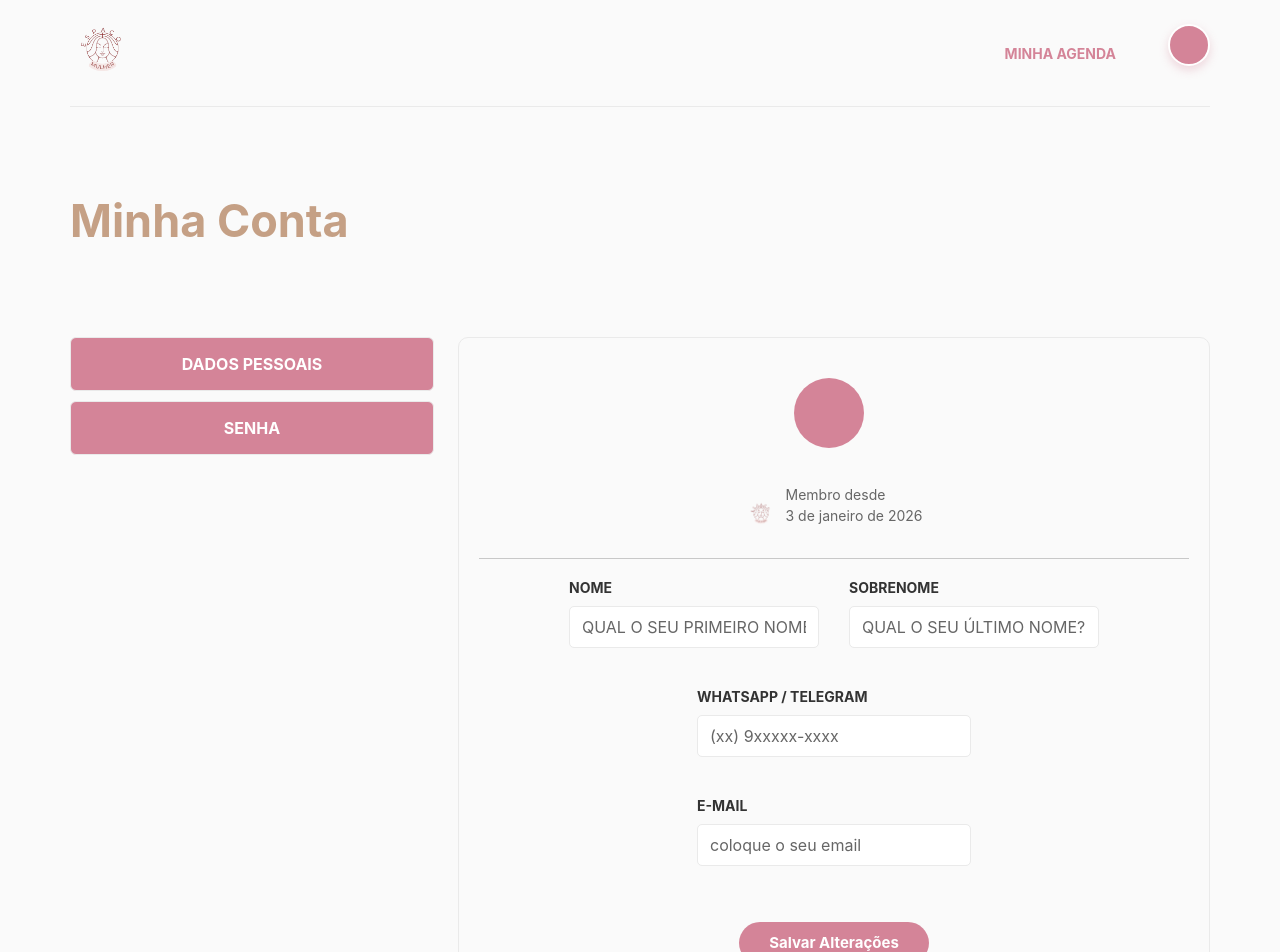
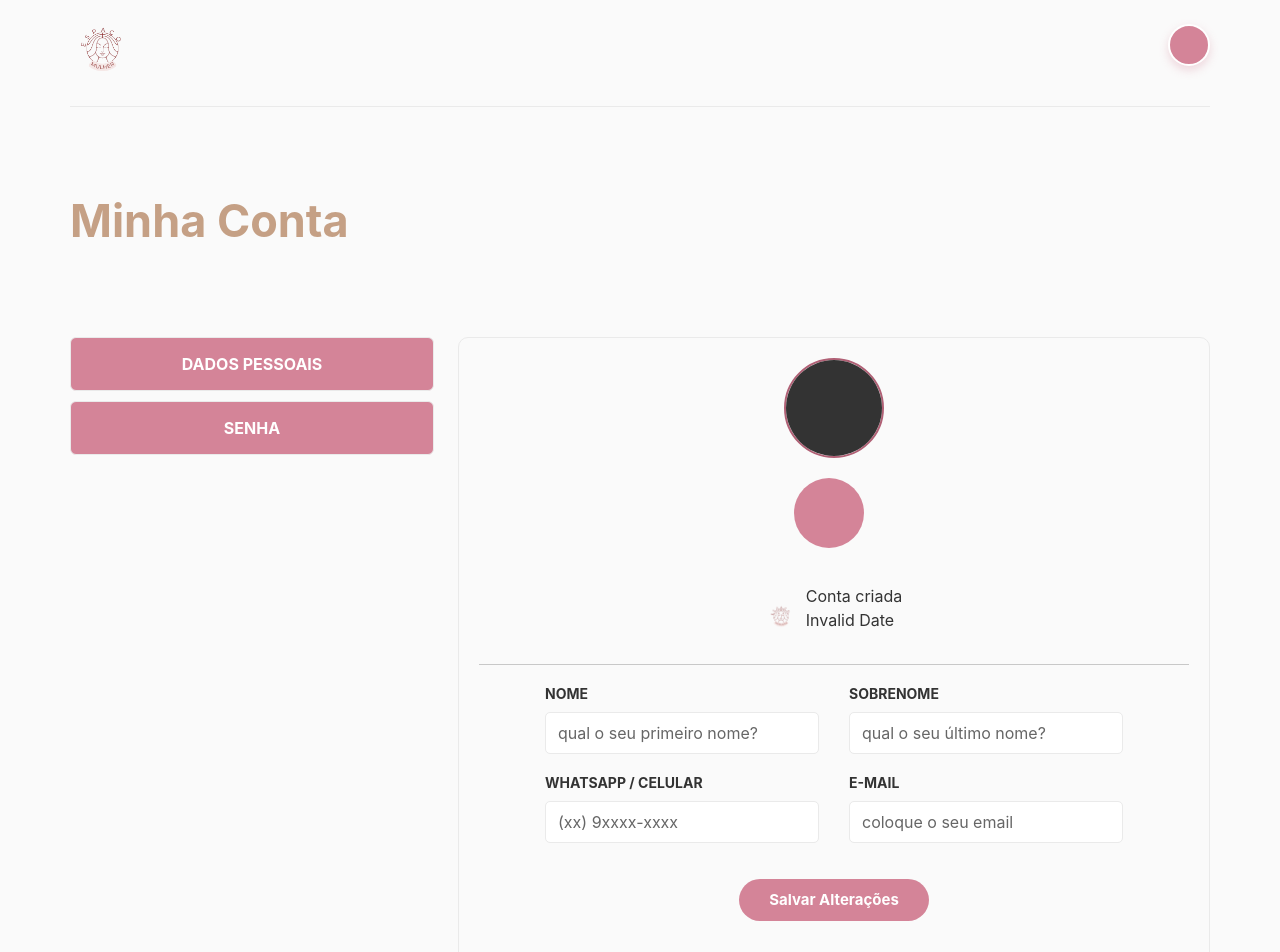
Before and after one commit to magal07/sistema-agendamentos-frontend, a Next.js app: page /profile in a window 1280 px wide. Shown: the top 952 px of the page. Built offline with nearby package versions, Linux system fonts and the light colour scheme; no server answers; sample sign-in values are in the browser's storage.

Commit message:
adjust profile

```diff
--- a/pages/home.tsx
+++ b/pages/home.tsx
@@ -159,6 +159,7 @@ export default function HomeAuth() {
     <>
       <Head>
         <title>Minha Agenda - Espaço Virtuosa</title>
+        <link rel="shortcut icon" href="/favicon.png" type="image/x-icon" />
       </Head>
       <main className={styles.main}>
         <HeaderAuth />
--- a/src/components/common/headerAuth/index.tsx
+++ b/src/components/common/headerAuth/index.tsx
@@ -16,6 +16,9 @@ const HeaderAuth = function () {
   const [searchName, setSearchName] = useState("");
   const [userRole, setUserRole] = useState("");
 
+  // 1. NOVO ESTADO PARA A FOTO
+  const [avatarUrl, setAvatarUrl] = useState("");
+
   const handleSearch = async (event: FormEvent<HTMLFormElement>) => {
     event.preventDefault();
     router.push(`search?name=${searchName}`);
@@ -29,12 +32,16 @@ const HeaderAuth = function () {
 
   useEffect(() => {
     profileService.fetchCurrent().then((user) => {
-      // 1. TRATAMENTO DE SEGURANÇA
       const role = user.role ? user.role.toLowerCase() : "";
       const firstNameInitial = user.firstName.slice(0, 1);
       const lastNameInitial = user.lastName.slice(0, 1);
       setInitials(firstNameInitial + lastNameInitial);
       setUserRole(role);
+
+      // 2. PEGAR A FOTO DO BACKEND (SE EXISTIR)
+      if (user.avatarUrl) {
+        setAvatarUrl(`${process.env.NEXT_PUBLIC_BASE_URL}/${user.avatarUrl}`);
+      }
     });
   }, []);
 
@@ -59,7 +66,7 @@ const HeaderAuth = function () {
           {/* LINK MINHA AGENDA */}
           {(userRole === "professional" ||
             userRole === "admin" ||
-            "client") && (
+            userRole === "client") && ( // Obs: Corrigi a lógica aqui que tinha uma string "client" solta
             <Link href="/agenda" style={{ textDecoration: "none" }}>
               <div className={styles.agendaLink}>
                 <span>MINHA AGENDA</span>
@@ -67,30 +74,23 @@ const HeaderAuth = function () {
             </Link>
           )}
 
-          {/* <Form onSubmit={handleSearch}>
-            <Input
-              name="search"
-              type="search"
-              placeholder="Pesquisar"
-              className={styles.input}
-              value={searchName}
-              onChange={(event) => {
-                setSearchName(event.currentTarget.value.toLowerCase());
-              }}
-            />
-          </Form> */}
-          {/* <img
-            src="/homeAuth/iconSearch.svg"
-            alt="lupaHeader"
-            className={styles.searchImg}
-            onClick={handleSearchClick}
-          /> */}
-
           <InstallButton />
 
-          <p className={styles.userProfile} onClick={handleOpenModal}>
-            {initials}
-          </p>
+          {/* 3. LÓGICA VISUAL: FOTO OU INICIAIS */}
+          {avatarUrl ? (
+            <img
+              src={avatarUrl}
+              alt="profile"
+              className={styles.userProfile}
+              onClick={handleOpenModal}
+              // Importante: object-fit cover para a foto não ficar achatada
+              style={{ objectFit: "cover" }}
+            />
+          ) : (
+            <p className={styles.userProfile} onClick={handleOpenModal}>
+              {initials}
+            </p>
+          )}
         </div>
         <Modal
           isOpen={modalOpen}
--- a/src/components/profile/user/index.tsx
+++ b/src/components/profile/user/index.tsx
@@ -1,22 +1,37 @@
+import { FormEvent, useEffect, useState, useRef } from "react";
+import {
+  Button,
+  Form,
+  FormGroup,
+  Input,
+  Label,
+  Spinner,
+  Toast,
+  ToastBody,
+} from "reactstrap"; // <--- Importe Toast/ToastBody
+import profileService from "../../../services/profileService";
 import { useRouter } from "next/router";
-import { FormEvent, useEffect, useState } from "react";
-import { Button, Form, FormGroup, Input, Label } from "reactstrap";
 import styles from "../../../../styles/profile.module.scss";
-import profileService from "../../../services/profileService";
-import ToastComponent from "../../common/toast";
 
 const UserForm = function () {
   const router = useRouter();
-  const [toastType, setToastType] = useState<"success" | "error">("success");
-  const [toastIsOpen, setToastIsOpen] = useState(false);
-  const [errorMessage, setErrorMessage] = useState("");
 
+  // Estados dos Campos
   const [firstName, setFirstName] = useState("");
   const [lastName, setLastName] = useState("");
   const [phone, setPhone] = useState("");
   const [email, setEmail] = useState("");
   const [initialEmail, setInitialEmail] = useState("");
+  const [avatarUrl, setAvatarUrl] = useState("");
   const [createdAt, setCreatedAt] = useState("");
+
+  // Estados de UI
+  const [isUpdating, setIsUpdating] = useState(false);
+  const [toastColor, setToastColor] = useState("");
+  const [toastIsOpen, setToastIsOpen] = useState(false);
+  const [toastMessage, setToastMessage] = useState("");
+
+  const fileInputRef = useRef<HTMLInputElement>(null);
 
   useEffect(() => {
     profileService.fetchCurrent().then((user) => {
@@ -26,71 +41,131 @@ const UserForm = function () {
       setEmail(user.email);
       setInitialEmail(user.email);
       setCreatedAt(user.createdAt);
+
+      if (user.avatarUrl) {
+        setAvatarUrl(`${process.env.NEXT_PUBLIC_BASE_URL}/${user.avatarUrl}`);
+      }
     });
   }, []);
 
-  const handleUserUpdate = async function (event: FormEvent<HTMLFormElement>) {
-    event.preventDefault();
+  const handleAvatarChange = async (
+    event: React.ChangeEvent<HTMLInputElement>
+  ) => {
+    if (!event.target.files || event.target.files.length === 0) return;
+    const file = event.target.files[0];
 
     try {
-      // O profileService.userUpdate agora espera apenas os dados atualizáveis (sem created_at)
-      const res = await profileService.userUpdate({
+      const updatedUser = await profileService.uploadAvatar(file);
+      setAvatarUrl(
+        `${process.env.NEXT_PUBLIC_BASE_URL}/${updatedUser.avatarUrl}`
+      );
+
+      setToastColor("bg-success");
+      setToastMessage("Foto atualizada com sucesso!");
+      setToastIsOpen(true);
+      setTimeout(() => setToastIsOpen(false), 3000);
+    } catch (error) {
+      setToastColor("bg-danger");
+      setToastMessage("Erro ao enviar imagem.");
+      setToastIsOpen(true);
+      setTimeout(() => setToastIsOpen(false), 3000);
+    }
+  };
+
+  const handleUpdate = async (event: FormEvent<HTMLFormElement>) => {
+    event.preventDefault();
+    setIsUpdating(true);
+
+    try {
+      await profileService.userUpdate({
         firstName,
         lastName,
         phone,
         email,
       });
 
-      if (res === 200) {
-        setToastIsOpen(true);
-        setErrorMessage("Informações alteradas com sucesso!");
-        setToastType("success");
-        setTimeout(() => setToastIsOpen(false), 1000 * 3);
+      setToastColor("bg-success");
+      setToastMessage("Dados atualizados com sucesso! Redirecionando...");
+      setToastIsOpen(true);
 
-        // Se mudou o e-mail, faz logout para forçar novo login
+      // --- REDIRECIONAMENTO ---
+      setTimeout(() => {
+        setToastIsOpen(false);
+        // Se mudou o email, faz logout. Se não, vai para Home.
         if (email !== initialEmail) {
-          localStorage.clear(); // Limpa dados locais
           sessionStorage.clear();
-          router.push("/");
+          router.push("/"); // Login/Landing
+        } else {
+          router.push("/home"); // <--- Ajuste aqui se sua rota principal for '/dashboard' ou outra
         }
-      }
-    } catch (error: any) {
+      }, 2000); // Espera 2 segundos para o usuário ler a mensagem
+    } catch (err) {
+      setToastColor("bg-danger");
+      setToastMessage("Erro ao atualizar dados.");
       setToastIsOpen(true);
-      // Pega a mensagem de erro do backend ou define uma padrão
-      setErrorMessage(
-        error.response?.data?.message || "Erro ao atualizar dados."
-      );
-      setToastType("error");
-      setTimeout(() => setToastIsOpen(false), 1000 * 3);
+      setTimeout(() => setToastIsOpen(false), 3000);
+    } finally {
+      setIsUpdating(false);
     }
   };
 
-  // Tratamento seguro para a data (evita erro "Invalid Date" antes de carregar)
-  const date = createdAt ? new Date(createdAt) : new Date();
-  const month = date.toLocaleDateString("pt-BR", { month: "long" });
+  const renderAvatar = () => {
+    if (avatarUrl) {
+      return (
+        <img src={avatarUrl} alt="Avatar" className={styles.avatarImage} />
+      );
+    }
+    return (
+      <div className={styles.avatarPlaceholder}>
+        {firstName.slice(0, 1)}
+        {lastName.slice(0, 1)}
+      </div>
+    );
+  };
 
   return (
     <>
-      <Form onSubmit={handleUserUpdate} className={styles.form}>
+      <Form onSubmit={handleUpdate} className={styles.form}>
+        <div className={styles.avatarContainer}>
+          <div
+            className={styles.avatarWrapper}
+            onClick={() => fileInputRef.current?.click()}
+          >
+            {renderAvatar()}
+            <div className={styles.avatarOverlay}>
+              <span>Alterar</span>
+            </div>
+          </div>
+          <input
+            type="file"
+            ref={fileInputRef}
+            onChange={handleAvatarChange}
+            accept="image/*"
+            style={{ display: "none" }}
+          />
+        </div>
+
         <div className={styles.formName}>
           <p className={styles.nameAbbreviation}>
-            {firstName?.slice(0, 1)}
-            {lastName?.slice(0, 1)}
+            {firstName.slice(0, 1)}
+            {lastName.slice(0, 1)}
           </p>
           <p className={styles.userName}>{`${firstName} ${lastName}`}</p>
         </div>
+
         <div className={styles.memberTime}>
           <img
-            src="/profile/logoCta.png" // Certifique-se que essa imagem existe ou remova
-            alt="iconProfile"
+            src="/profile/iconUserAccount.png"
+            alt="iconLocal"
             className={styles.memberTimeImg}
           />
-          <p className={styles.memberText}>
-            Membro desde <br />
-            {`${date.getDate()} de ${month} de ${date.getFullYear()}`}
+          <p className={styles.memberTimeText}>
+            Conta criada <br />
+            {new Date(createdAt).toLocaleDateString("pt-BR")}
           </p>
         </div>
-        <hr />
+        <hr className={styles.hr} />
+
         <div className={styles.inputFlexDiv}>
           <FormGroup>
             <Label className={styles.label} for="firstName">
@@ -103,11 +178,9 @@ const UserForm = function () {
               placeholder="Qual o seu primeiro nome?"
               required
               maxLength={20}
-              className={styles.inputFlex}
+              className={styles.input}
               value={firstName}
-              onChange={(event) => {
-                setFirstName(event.target.value);
-              }}
+              onChange={(event) => setFirstName(event.target.value)}
             />
           </FormGroup>
           <FormGroup>
@@ -121,30 +194,27 @@ const UserForm = function () {
               placeholder="Qual o seu último nome?"
               required
               maxLength={20}
-              className={styles.inputFlex}
+              className={styles.input}
               value={lastName}
-              onChange={(event) => {
-                setLastName(event.target.value);
-              }}
+              onChange={(event) => setLastName(event.target.value)}
             />
           </FormGroup>
         </div>
-        <div className={styles.inputNormalDiv}>
+
+        <div className={styles.inputFlexDiv}>
           <FormGroup>
             <Label className={styles.label} for="phone">
-              WHATSAPP / TELEGRAM
+              WHATSAPP / CELULAR
             </Label>
             <Input
               name="phone"
               type="tel"
               id="phone"
-              placeholder="(xx) 9xxxxx-xxxx"
+              placeholder="(xx) 9xxxx-xxxx"
               required
               className={styles.input}
               value={phone}
-              onChange={(event) => {
-                setPhone(event.target.value);
-              }}
+              onChange={(event) => setPhone(event.target.value)}
             />
           </FormGroup>
           <FormGroup>
@@ -159,22 +229,25 @@ const UserForm = function () {
               required
               className={styles.input}
               value={email}
-              onChange={(event) => {
-                setEmail(event.target.value);
-              }}
+              onChange={(event) => setEmail(event.target.value)}
             />
           </FormGroup>
+        </div>
 
-          <Button className={styles.formBtn} outline type="submit">
-            Salvar Alterações
-          </Button>
-        </div>
+        <Button className={styles.formBtn} outline type="submit">
+          {isUpdating ? <Spinner size="sm" /> : "Salvar Alterações"}
+        </Button>
       </Form>
-      <ToastComponent
-        type={toastType}
+
+      {/* --- AQUI ESTÁ O TOAST QUE FALTAVA --- */}
+      <Toast
         isOpen={toastIsOpen}
-        message={errorMessage}
-      />
+        className={`${toastColor} text-white fixed-bottom ms-3 mb-3`}
+        // fixed-bottom cola na parte inferior da tela
+        // Se preferir no topo ou meio, ajuste as classes do Bootstrap
+      >
+        <ToastBody className="text-center">{toastMessage}</ToastBody>
+      </Toast>
     </>
   );
 };
--- a/styles/profile.module.scss
+++ b/styles/profile.module.scss
@@ -15,6 +15,62 @@
 .header {
   // Removemos o black hardcoded. O HeaderAuth já tem sua cor.
   background-color: transparent;
+}
+
+/* Estilos para a Foto de Perfil */
+.avatarContainer {
+  display: flex;
+  justify-content: center;
+  margin-bottom: 20px;
+}
+
+.avatarWrapper {
+  position: relative;
+  width: 100px;
+  height: 100px;
+  border-radius: 50%;
+  overflow: hidden;
+  cursor: pointer;
+  border: 2px solid #b06075; /* Sua cor primária */
+
+  &:hover .avatarOverlay {
+    opacity: 1;
+  }
+}
+
+.avatarImage {
+  width: 100%;
+  height: 100%;
+  object-fit: cover;
+}
+
+.avatarPlaceholder {
+  width: 100%;
+  height: 100%;
+  background-color: #333;
+  color: #fff;
+  display: flex;
+  align-items: center;
+  justify-content: center;
+  font-size: 2rem;
+  font-weight: bold;
+}
+
+.avatarOverlay {
+  position: absolute;
+  top: 0;
+  left: 0;
+  width: 100%;
+  height: 100%;
+  background: rgba(0, 0, 0, 0.5);
+  color: white;
+  display: flex;
+  align-items: center;
+  justify-content: center;
+  opacity: 0;
+  transition: opacity 0.3s;
+  font-size: 0.8rem;
+  font-weight: 600;
 }
 
 .form {
```
Also changed, not shown: src/services/profileService.ts (+14 -0 lines), public/profile/iconUserAccount.png (added).
